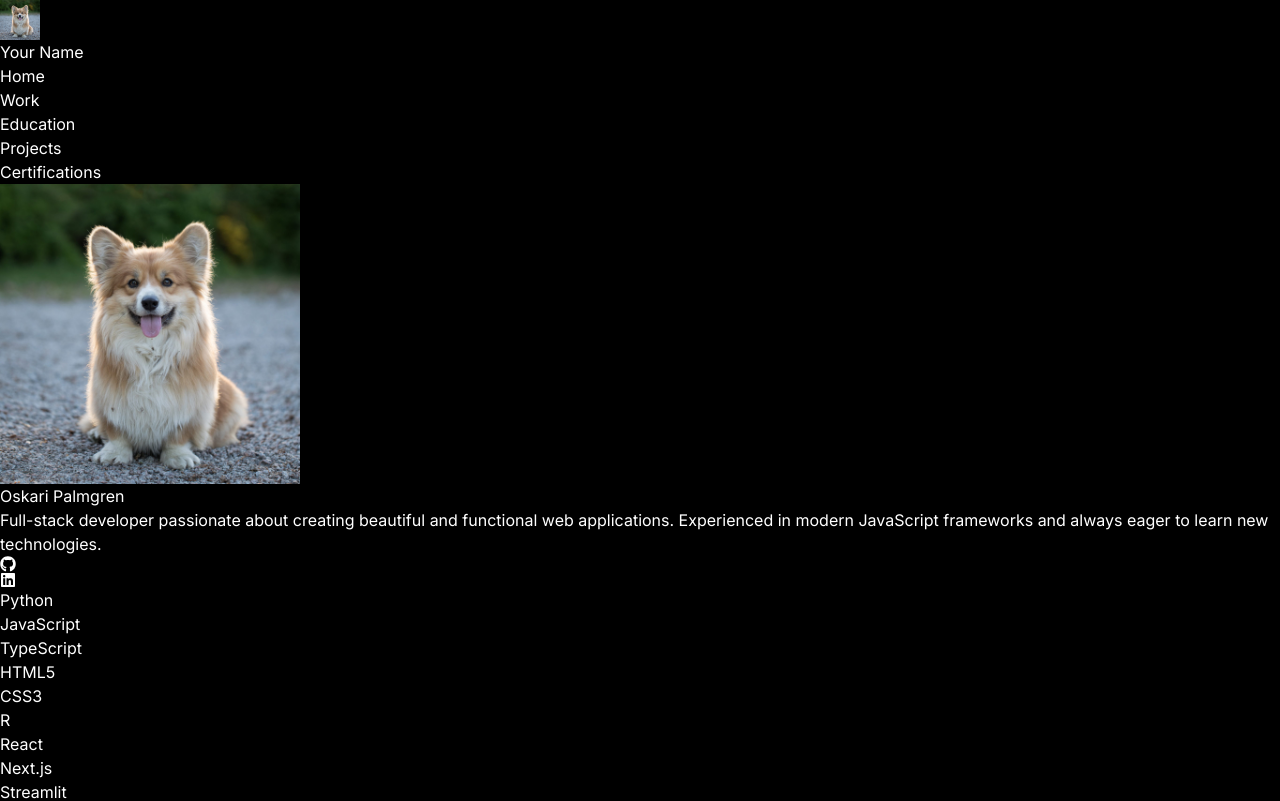
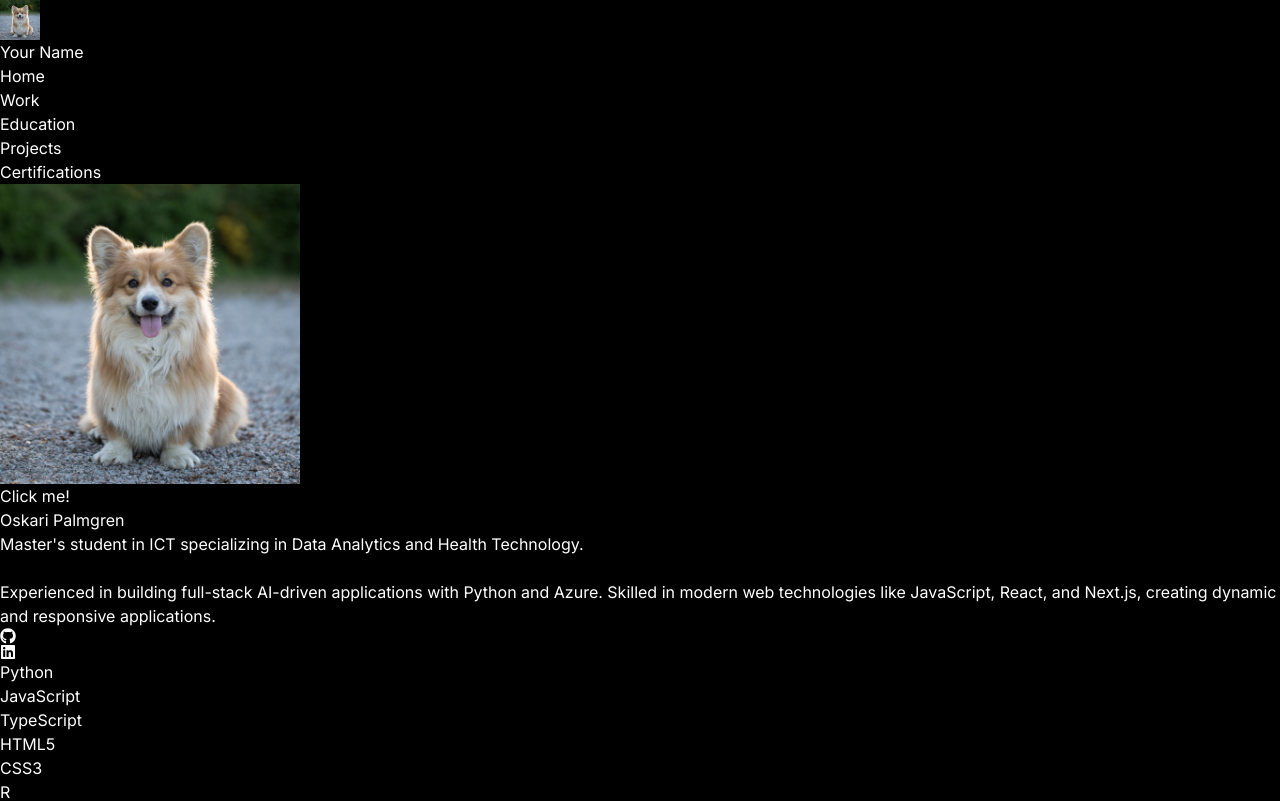
Before and after one commit to Palmgrenoskari/portfolio-site, a Next.js app: page / in a window 1280 px wide. Shown: the top 801 px of the page. Built offline with nearby package versions, Linux system fonts and the light colour scheme.

Commit message:
Add "Wise" ProfilePicture ^^

```diff
--- a/src/app/page.tsx
+++ b/src/app/page.tsx
@@ -2,6 +2,7 @@ import Image from "next/image";
 import Link from "next/link";
 import { FaGithub, FaLinkedin } from "react-icons/fa";
 import TechBadge from "@/components/TechBadge";
+import WiseProfilePicture from "@/components/WiseProfilePicture";
 
 export default function Home() {
   const technologies = [
@@ -26,18 +27,16 @@ export default function Home() {
 
   return (
     <div className="flex flex-col items-center">
-      <Image
-        src="/images/corgi.jpg"
-        alt="Your Name"
-        width={300}
-        height={300}
-        className="rounded-full mb-8"
-      />
+      <WiseProfilePicture />
       <h1 className="text-4xl font-bold mb-4">Oskari Palmgren</h1>
-      <p className="text-xl text-gray-300 mb-6 text-center max-w-2xl">
-        Full-stack developer passionate about creating beautiful and functional
-        web applications. Experienced in modern JavaScript frameworks and always
-        eager to learn new technologies.
+      <p className="text-xl text-gray-300 mb-6 text-center max-w-3xl">
+        Master's student in ICT specializing in Data Analytics and Health
+        Technology.
+        <br />
+        <br />
+        Experienced in building full-stack AI-driven applications with Python
+        and Azure. Skilled in modern web technologies like JavaScript, React,
+        and Next.js, creating dynamic and responsive applications.
       </p>
       <div className="flex space-x-4 mb-8">
         <Link
--- /dev/null
+++ b/src/components/WiseProfilePicture.tsx
@@ -0,0 +1,59 @@
+"use client";
+
+import { useState } from "react";
+import Image from "next/image";
+
+const wisePhrases = [
+  // TODO: Add more phrases, remove bad ones
+  "The only true wisdom is in knowing you know nothing.",
+  "Life is like code - it works in mysterious ways.",
+  "The best debugger is a good night's sleep.",
+  "Every expert was once a beginner.",
+  "The more you learn, the more you realize how little you know.",
+  "Simplicity is the ultimate sophistication.",
+  "The journey of a thousand miles begins with a single commit.",
+  "Stay curious, keep learning.",
+  "Code is poetry written in logic.",
+  "The best way to predict the future is to create it.",
+];
+
+export default function WiseProfilePicture() {
+  const [showBubble, setShowBubble] = useState(false);
+  const [currentPhrase, setCurrentPhrase] = useState("");
+
+  const handleClick = () => {
+    const randomPhrase =
+      wisePhrases[Math.floor(Math.random() * wisePhrases.length)];
+    setCurrentPhrase(randomPhrase);
+    setShowBubble(true);
+    setTimeout(() => setShowBubble(false), 3000);
+  };
+
+  return (
+    <div className="relative group">
+      <div className="relative">
+        <Image
+          src="/images/corgi.jpg"
+          alt="Profile Picture"
+          width={300}
+          height={300}
+          className="rounded-full mb-8 cursor-pointer transition-transform duration-300 hover:scale-[1.02]"
+          onClick={handleClick}
+        />
+        {!showBubble && (
+          <div className="absolute -top-1 -right-6 bg-blue-500 text-white px-3 py-1 rounded-full text-sm animate-bounce">
+            Click me!
+          </div>
+        )}
+      </div>
+      {showBubble && (
+        <div className="absolute -top-16 left-1/2 transform -translate-x-1/2 bg-white text-gray-800 p-4 rounded-lg shadow-lg max-w-xs text-center">
+          <div className="relative">
+            {currentPhrase}
+            <div className="absolute -bottom-4 left-1/2 transform -translate-x-1/2 w-4 h-4 bg-white rotate-45"></div>
+          </div>
+        </div>
+      )}
+    </div>
+  );
+}
```
